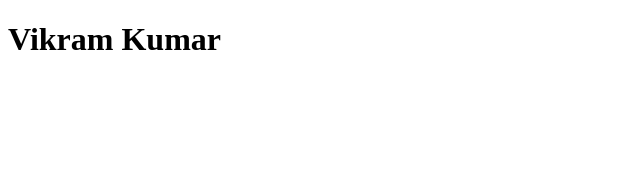
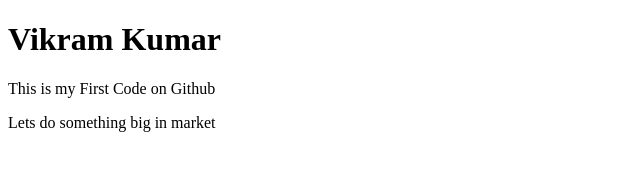
Before and after one commit to vikram0104irctc/b36_git, a plain HTML site: page index.html in a window 1280 px wide. Shown: the whole page, without its empty margins (0-640 px from the left). Drawn offline with Linux system fonts and the light colour scheme.

Commit message:
try to know things

```diff
--- a/index.html
+++ b/index.html
@@ -4,8 +4,11 @@
   <meta charset="UTF-8">
   <meta name="viewport" content="width=device-width, initial-scale=1.0">
   <title>Document</title>
+  <link rel="stylesheet" href="style.css">
 </head>
 <body>
   <h1>Vikram Kumar</h1>
+  <p>This is my First Code on Github</p>
+  <p>Lets do something big in market</p>
 </body>
 </html>
```
Also changed, not shown: style.css (added).
